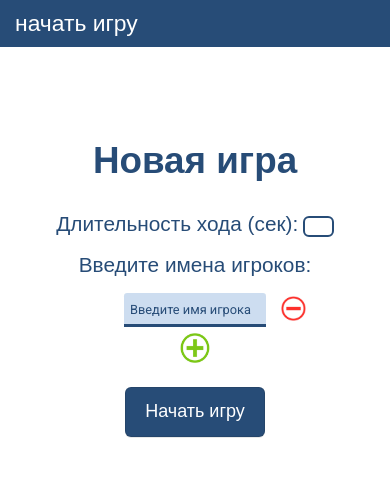
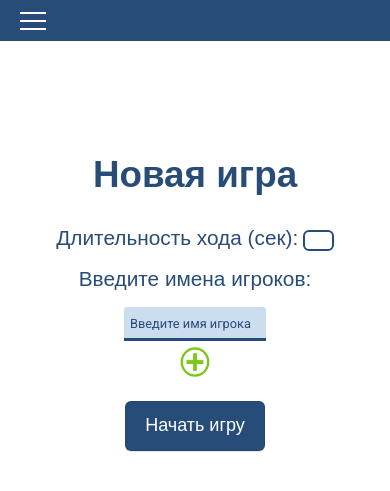
Before and after one commit to kapitan-alexey/trackmygame, a Django app: page /en/start-game in a window 390 px wide. Shown: the top 491 px of the page. Run offline with Django 5.2, Linux system fonts and the light colour scheme; some web fonts are replaced.

Commit message:
add hamburger menu, remove minus icon for first player

```diff
--- a/bgamemate/static/bgamemate/css/start-game.css
+++ b/bgamemate/static/bgamemate/css/start-game.css
@@ -49,6 +49,12 @@
 	color: #000;
 }
 
+.img-remove-player {
+    width: 25px;
+    height: 25px;
+    cursor: pointer;
+}
+
 .player::placeholder {
     color: #274c77;
     font-size: 80%;
--- a/bgamemate/static/bgamemate/css/style.css
+++ b/bgamemate/static/bgamemate/css/style.css
@@ -23,12 +23,93 @@
     margin: 0 0 10px 0;
     padding: 10px;
     background: #274c77;
+    height: 21px;
     /* margin-left: 5px; */
 }
 
 .navbar > div > span {
     margin-left: 5px;
 }
+
+#menu__toggle {
+    opacity: 0;
+  }
+  #menu__toggle:checked + .menu__btn > span {
+    transform: rotate(45deg);
+  }
+  #menu__toggle:checked + .menu__btn > span::before {
+    top: 0;
+    transform: rotate(0deg);
+  }
+  #menu__toggle:checked + .menu__btn > span::after {
+    top: 0;
+    transform: rotate(90deg);
+  }
+  #menu__toggle:checked ~ .menu__box {
+    left: 0 !important;
+  }
+  .menu__btn {
+    position: fixed;
+    top: 20px;
+    left: 20px;
+    width: 26px;
+    height: 26px;
+    cursor: pointer;
+    z-index: 1;
+  }
+  .menu__btn > span,
+  .menu__btn > span::before,
+  .menu__btn > span::after {
+    display: block;
+    position: absolute;
+    width: 100%;
+    height: 2px;
+    background-color: #fff;
+    transition-duration: .25s;
+  }
+  .menu__btn > span::before {
+    content: '';
+    top: -8px;
+  }
+  .menu__btn > span::after {
+    content: '';
+    top: 8px;
+  }
+  .menu__box {
+    display: block;
+    position: fixed;
+    top: 0;
+    left: -100%;
+    width: 220px;
+    height: 200px;
+    margin: 0;
+    padding: 80px 0;
+    list-style: none;
+    background-color: #274c77;
+    box-shadow: 2px 2px 6px rgba(0, 0, 0, .4);
+    transition-duration: .25s;
+  }
+  .menu__item {
+    display: inline-block;
+    padding: 14px 10px 14px 24px;
+    color: #fff;
+    font-family: 'Roboto', sans-serif;
+    font-size: 20px;
+    font-weight: 300;
+    text-decoration: none;
+    transition-duration: .25s;
+  }
+  .soon-sup {
+      color: #fff;
+      font-family: 'Roboto', sans-serif;
+      font-weight: 300;
+  }
+  .lang-icon {
+      width: 35px;
+  }
+  .menu__item:hover {
+    background-color: #CFD8DC;
+  }
 
 .logo {
     float: left;
--- a/bgamemate/static/bgamemate/js/start-game.js
+++ b/bgamemate/static/bgamemate/js/start-game.js
@@ -1,3 +1,6 @@
+const minus = document.getElementById('hidden').innerHTML
+
+
 function addNewPlayer() {
 
     // Find the row to copy
@@ -7,6 +10,7 @@
     // Clone the row
     const clonedRow = originalRow.cloneNode(true);
     clonedRow.querySelector('input').value = '';
+    clonedRow.querySelector('.minus-player').innerHTML = minus
 
     // Insert the cloned row after the original row
     originalRow.parentNode.insertBefore(clonedRow, originalRow.nextSibling);
--- a/bgamemate/templates/bgamemate/start-game.html
+++ b/bgamemate/templates/bgamemate/start-game.html
@@ -43,8 +43,8 @@
               <td style="text-align: center;">
                 {{ player_form }}
               </td>
-              <td style="width: 25%; text-align: left;">
-                <img style="width: 25px; height: 25px; cursor: pointer;" src="{% static 'bgamemate/minus-icon.png' %}" onclick="removeParentRow(this)">
+              <td class="minus-player" style="width: 25%; text-align: left;">
+
               </td>
 
             </tr>
@@ -65,7 +65,7 @@
 
 </table>
 
-
+<div id="hidden" style="display: none"><img class="img-remove-player" src="{% static 'bgamemate/minus-icon.png' %}" onclick="removeParentRow(this)"></img></div>
 
 <script src="{% static 'bgamemate/js/start-game.js' %}"></script>
 
--- a/templates/navbar.html
+++ b/templates/navbar.html
@@ -1,11 +1,26 @@
+{% load static %}
 {% load i18n %}
+
 <div class="navbar">
 <div>
-<!-- <div class="logo">
-<a href="/">
-<span>TMG</span>
-</a>
-</div> -->
-<span><a href="{% url 'start-game' %}">{% trans "начать игру" %}</a></span>
+<!-- <span><a href="{% url 'start-game' %}">{% trans "начать игру" %}</a></span> -->
 </div>
 </div>
+
+  <div class="menu-bg" id="menu-bg"></div>
+
+
+  <div class="hamburger-menu">
+    <input id="menu__toggle" type="checkbox" />
+    <label class="menu__btn" for="menu__toggle">
+      <span></span>
+    </label>
+
+    <ul class="menu__box">
+      <li><a class="menu__item" href="{% url 'start-game' %}">{% trans "Начать игру" %}</a></li>
+      <li><span style="white-space: nowrap"><a class="menu__item" style="color: #adadad" href="#">{% trans "Регистрация" %}</a><sup class="soon-sup">{% trans "скоро" %}</sup></span></li>
+      <li><a class="menu__item" href="#">-</a></li>
+      <li><a class="menu__item" href="/ru/"><img class="lang-icon" src="{% static 'bgamemate/ru_icon.png' %}"></a></li>
+      <li><a class="menu__item" href="/en/"><img class="lang-icon" src="{% static 'bgamemate/en_icon.png' %}"></a></li>
+    </ul>
+  </div>
```
Also changed, not shown: bgamemate/static/bgamemate/en_icon.png (added), bgamemate/static/bgamemate/ru_icon.png (added), locale/en/LC_MESSAGES/django.po, locale/ru/LC_MESSAGES/django.po, 3 other files.
